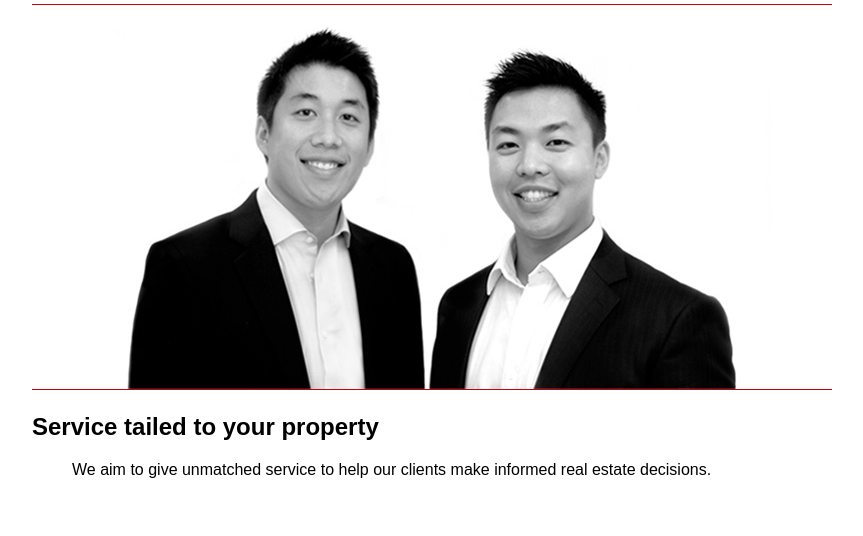
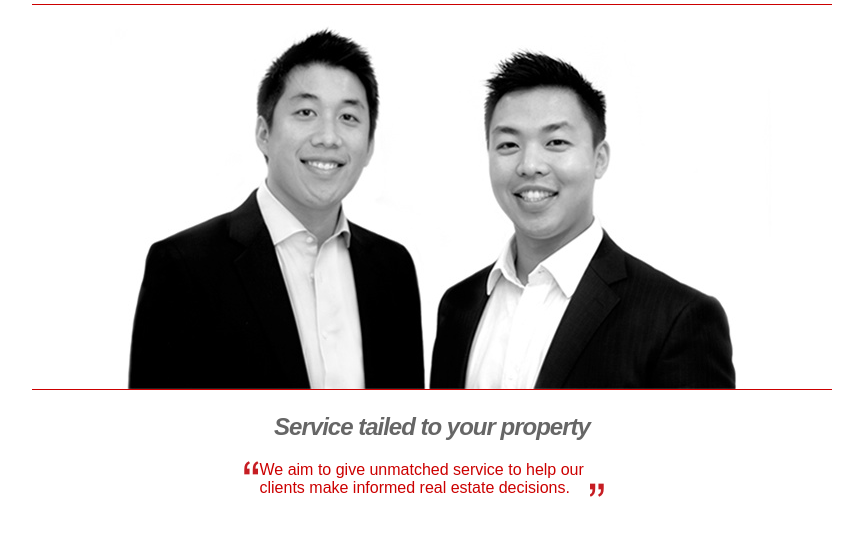
Before and after one commit to hongymagic/sfpg.com.au, a website: page public/index.html in a window 1280 px wide. Shown: the part 244-780 px from the top of the page, without its empty margins (208-1071 px from the left). Drawn offline with Linux system fonts and the light colour scheme; a web font is replaced by a local one.

Commit message:
add quote styling

```diff
--- a/public/css/less/content.less
+++ b/public/css/less/content.less
@@ -10,5 +10,37 @@
 		border-bottom: solid 1px #c00;
 		width: 800px;
 		height: 384px;
+
+		h2 {
+			font-style: italic;
+			letter-spacing: -1px;
+			color: #666;
+			text-align: center;
+		}
+
+		blockquote {
+			.contained(345px);
+			color: #c00;
+			position: relative;
+
+			&:before {
+				content: '';
+				background: url(/img/quote-open.png) top left;
+				display: block;
+				width: 15px;
+				height: 14px;
+				position: absolute;
+				top: 0; left: -16px;
+			}
+			&:after {
+				content: '';
+				background: url(/img/quote-close.png) top left;
+				display: block;
+				width: 15px;
+				height: 14px;
+				position: absolute;
+				bottom: 0; right: 0;
+			}
+		}
 	}
 }
--- a/public/index.html
+++ b/public/index.html
@@ -36,5 +36,8 @@
 				</blockquote>
 			</div>
 		</section>
+
+		<footer>
+		</footer>
 	</body>
 </html>
```
Also changed, not shown: public/img/quote-close.png (added), public/img/quote-open.png (added).
